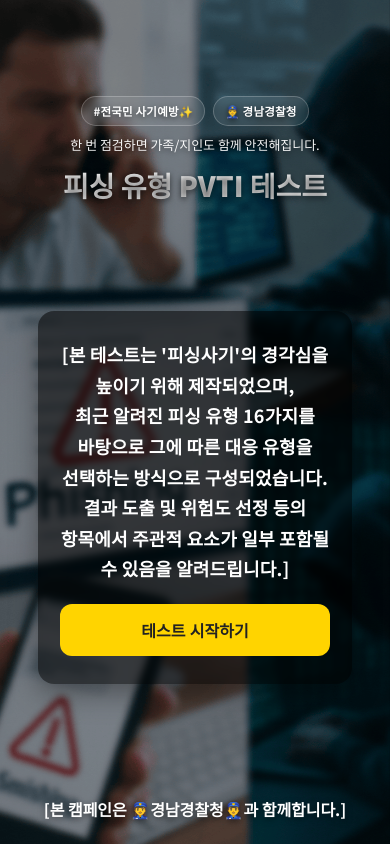
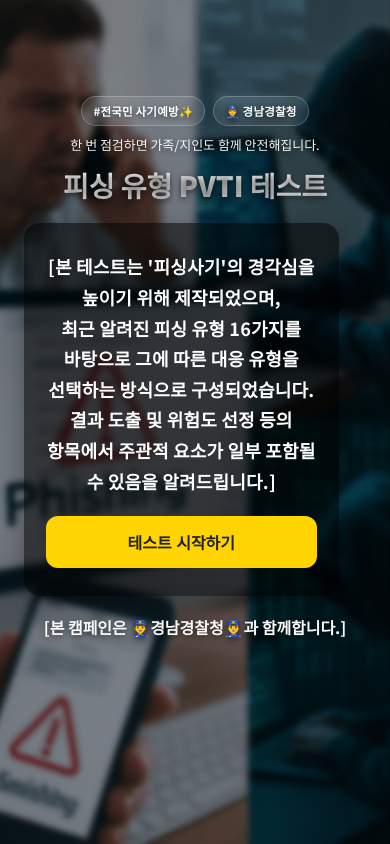
Before and after one commit to kids4045/POL_CVTI_1, a React (Create React App) app: page /guide in a window 390 px wide. Built offline with nearby package versions, Linux system fonts and the light colour scheme; no server answers; a web font is replaced by a local one.

Commit message:
style(guide): tighten mobile spacing between title, disclaimer, and footer

```diff
--- a/src/pages/GuidePage.tsx
+++ b/src/pages/GuidePage.tsx
@@ -74,6 +74,7 @@ export default function GuidePage() {
 
       {/* 중앙 안내 패널 */}
       <div
+        className="guide-main"
         style={{
           flex: 1,
           display: "flex",
@@ -123,6 +124,7 @@ export default function GuidePage() {
 
       {/* 하단 고정 문구 */}
       <footer
+        className="guide-footer"
         aria-label="캠페인 안내"
         style={{
           width: "100%",
--- a/src/styles.css
+++ b/src/styles.css
@@ -894,8 +894,23 @@ html {
 }
 
 /* 모바일은 더 여유를 줘서 잘림 방지 */
+/* ===== GuidePage: 모바일 간격 타이트닝 ===== */
 @media (max-width: 480px) {
-  .campaign-banner {
-    aspect-ratio: 2.4 / 1;
+  /* 중앙 안내 영역을 '상단 정렬 + 여유 공간 차지 X' 로 변경 */
+  .guide-main {
+    flex: 0 0 auto !important; /* flex:1 → 여유 공간 차지하지 않음 */
+    justify-content: flex-start !important; /* 가운데 정렬 → 상단 정렬 */
+    align-items: center !important;
+    padding-top: 8px !important; /* 필요 시 0~12px 사이로 조절 */
+    padding-bottom: 12px !important;
+  }
+
+  /* 타이틀 아래 여백이 여전히 크면, 필요시 한 단계 더 줄임 (선택) */
+  /* .guide-title { margin-bottom: 12px; } */
+
+  /* 하단 캠페인 문구 패딩 축소 */
+  .guide-footer {
+    padding-top: 8px !important;
+    padding-bottom: 10px !important;
   }
 }
```
